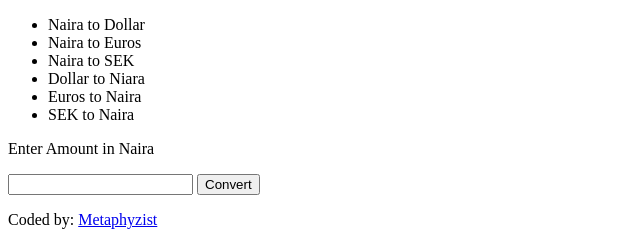
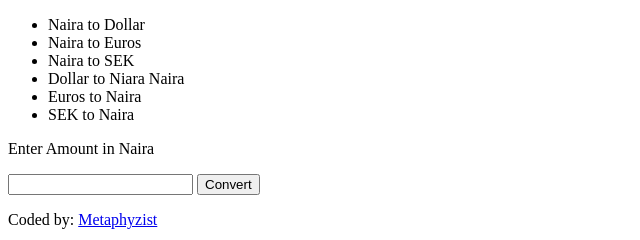
Before and after one commit to metaphyzist/nairaconverter, a plain HTML site: page index.html in a window 1280 px wide. Shown: the part 129-369 px from the top of the page, 0-640 px from the left. Drawn offline with Linux system fonts and the light colour scheme.

```diff
--- a/index.html
+++ b/index.html
@@ -15,7 +15,7 @@
 		<li id="first"> Naira to Dollar</li>
 		<li id="second"> Naira to Euros</li>
 		<li id="third"> Naira to SEK</li>
-		<li id="fourth"> Dollar to Niara</li>
+		<li id="fourth"> Dollar to Niara Naira</li>
 		<li id="fifth"> Euros to Naira</li>
 		<li id="sixth"> SEK to Naira</li>
 	</ul>
```
